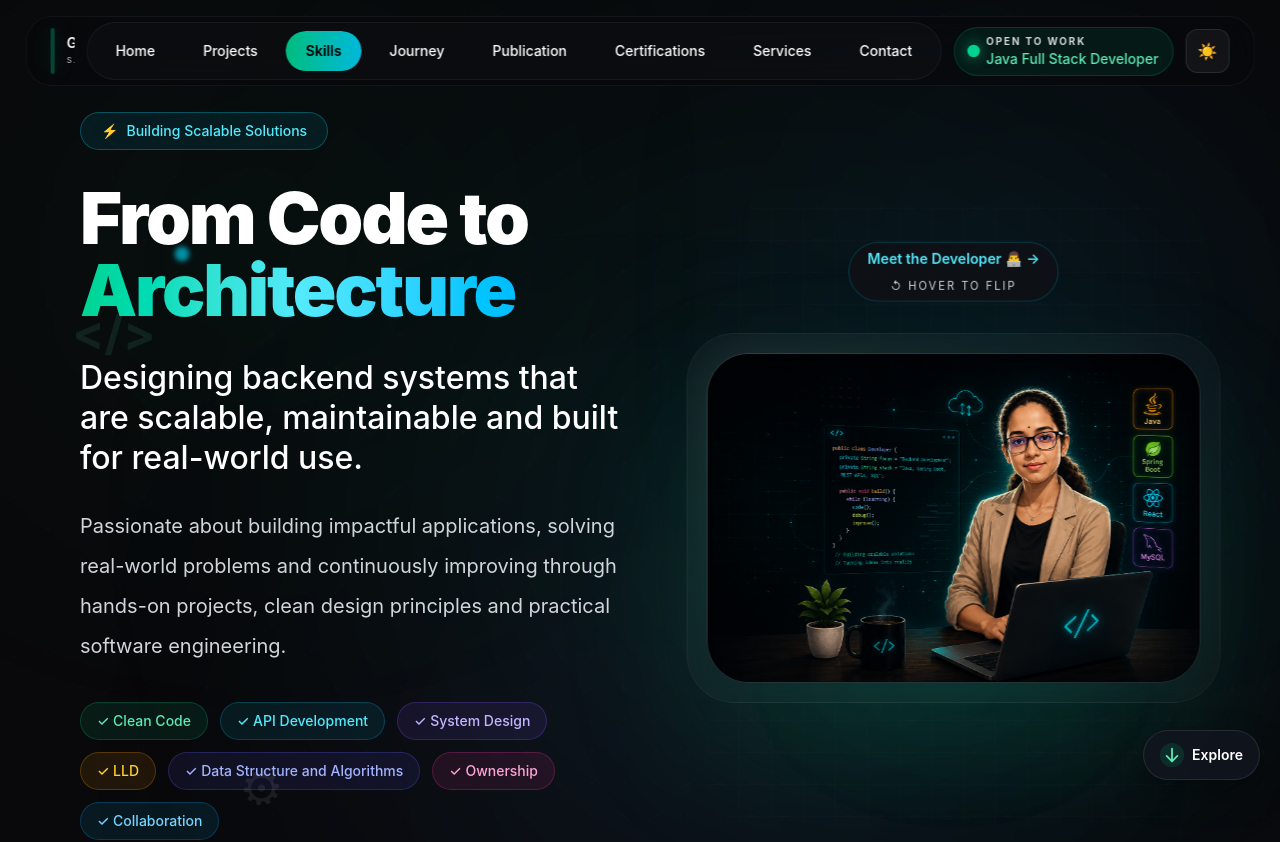
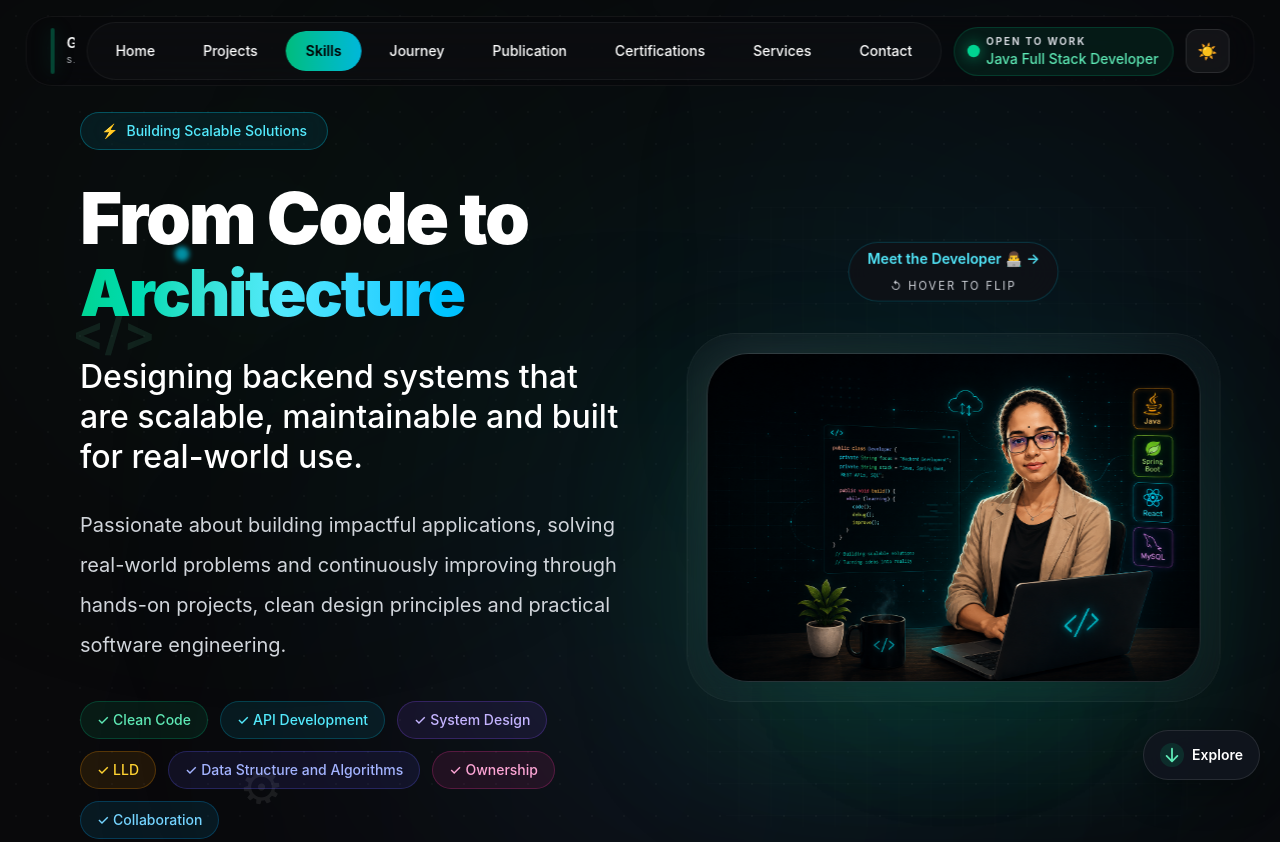
Before and after one commit to Gaya3inGithub/Porfolio_Development, a React (Vite) app: page / in a window 1280 px wide. Shown: the top 842 px of the page. Built offline with nearby package versions, Linux system fonts and the light colour scheme.

Commit message:
fix spaces

```diff
--- a/src/components/sections/Hero.tsx
+++ b/src/components/sections/Hero.tsx
@@ -190,7 +190,8 @@ lg:grid-cols-[1.05fr_.95fr]
     sm:text-5xl
     sm:tracking-[-0.03em]
     md:text-6xl
-    lg:text-7xl
+    lg:text-6xl
+    xl:text-7xl
     2xl:text-8xl
   "
 >
@@ -198,12 +199,13 @@ lg:grid-cols-[1.05fr_.95fr]
 
   <span
     className="
-      block
-      w-fit
-      max-w-full
+      inline-block
+      max-w-none
       overflow-visible
       pb-1
-      pr-2
+      pr-4
+
+      lg:text-[clamp(3rem,5vw,4.5rem)]
       bg-gradient-to-r
       from-emerald-400
       via-cyan-300
--- a/src/components/sections/VerifiedLearning.tsx
+++ b/src/components/sections/VerifiedLearning.tsx
@@ -94,7 +94,7 @@ function VerifiedLearning() {
         className="overflow-hidden rounded-[32px] border border-white/50 bg-white/70 p-4 shadow-[0_25px_80px_rgba(15,23,42,0.08)] backdrop-blur-2xl dark:border-white/10 dark:bg-[#0f172a]/70 dark:shadow-[0_25px_80px_rgba(2,6,23,0.35)] sm:p-6 lg:p-8"
       >
         <div className="flex flex-col gap-6 lg:flex-row lg:gap-8">
-          <div className="w-full lg:w-[30%] lg:shrink-0">
+          <div className="w-full lg:w-[40%] lg:shrink-0">
             <div ref={navRef} className="flex justify-start gap-3 overflow-x-auto pb-2 lg:flex-col lg:justify-center lg:gap-3 lg:overflow-visible lg:pb-0">
               {certificates.map((certificate) => {
                 const isActive = certificate.id === activeId;
@@ -134,7 +134,7 @@ function VerifiedLearning() {
             </div>
           </div>
 
-          <div className="w-full lg:w-[70%]">
+          <div className="w-full lg:w-[60%]">
             <div
               onTouchStart={handleTouchStart}
               onTouchEnd={handleTouchEnd}
```
Also changed, not shown: public/certificates/google-ai.png.
